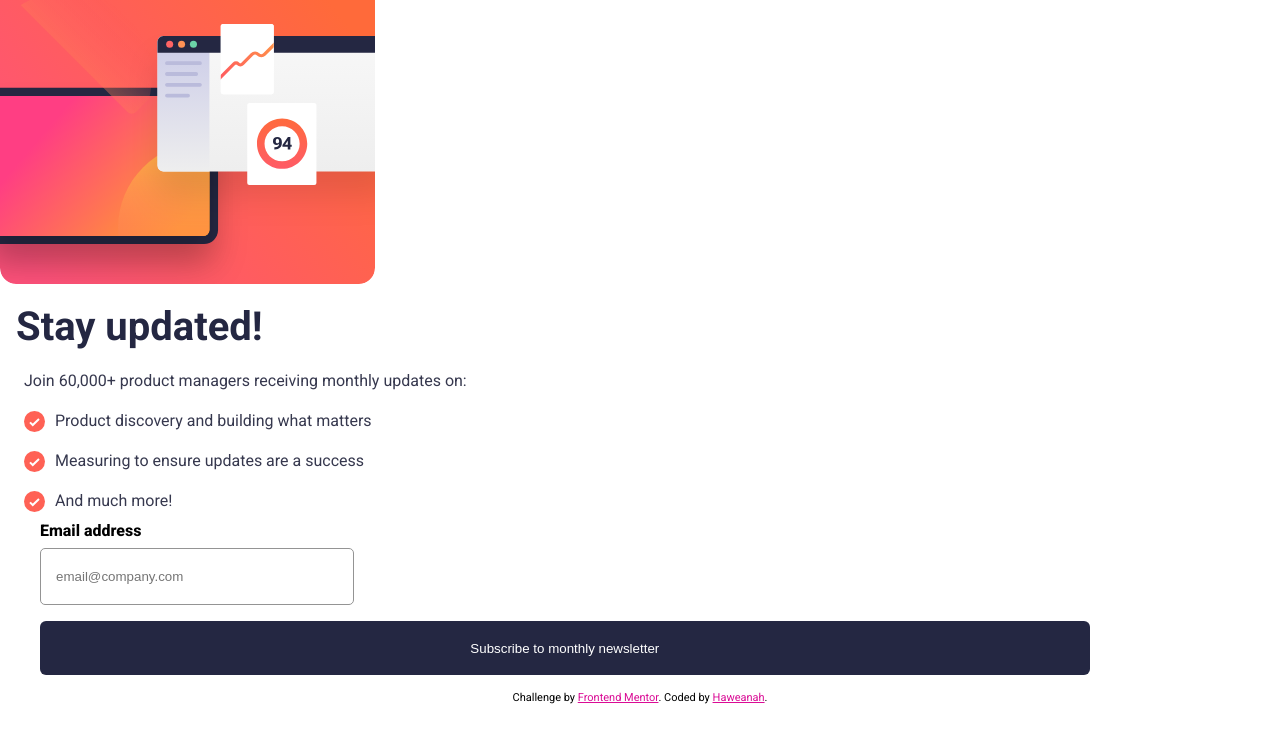
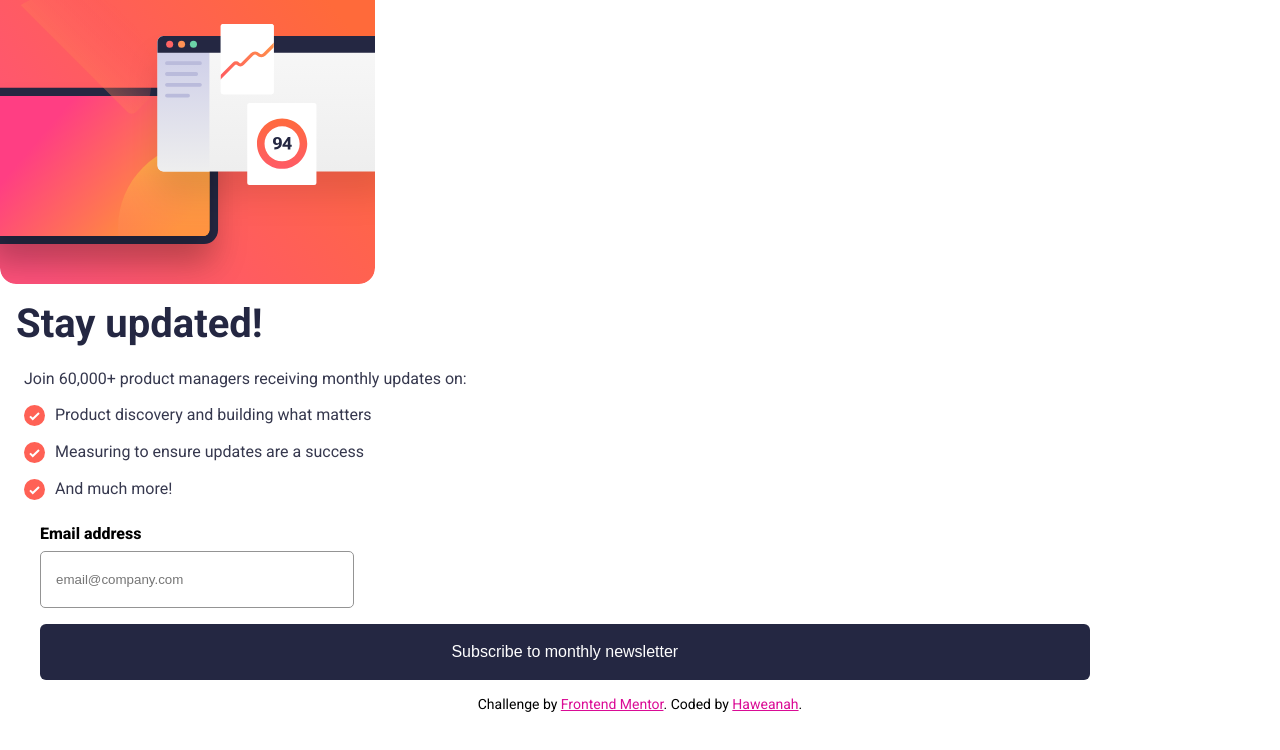
Before and after one commit to Haweanah/newsletter-sign-up, a React (Vite) app: page / in a window 1280 px wide. Shown: the top 750 px of the page. Built offline with nearby package versions, Linux system fonts and the light colour scheme.

Commit message:
active states

```diff
--- a/src/App.css
+++ b/src/App.css
@@ -33,7 +33,8 @@ img {
 }
 
 .attribution {
-    font-size: 11px; text-align: center;
+    font-size: 14px;
+    text-align: center;
  }
 
 
@@ -43,20 +44,20 @@ img {
 
 
 .newsletter-info > h1 {
-    padding-top: 0.7rem;
-    padding-bottom: 0.7rem;
+    padding-top: 1rem;
+    padding-bottom: 0.9rem;
     font-size: 2.5rem;
     color: hsl(234, 29%, 20%);
 }
 
 .newsletter-info {
     color: hsl(235, 18%, 26%);
-    padding: 0.5rem 1rem 0 ;
+    padding: 0 1rem 0 ;
 }
 
 .newsletter-info > p,
 .newsletter-info > ul li {
-    line-height: 1.5rem;
+    line-height: 1.2rem;
     font-size: 16px;
     padding: 0.5rem;
 
@@ -94,8 +95,13 @@ li {
     -o-border-radius: 5px;
 }
 
+label {
+    margin-top: 1rem;
+}
+
 input[type="email"] {
   padding: 20px 120px 20px 15px;
+  cursor: pointer;
 }
 
 
@@ -103,9 +109,9 @@ input[type="email"] {
 
 
    input[type="submit"] {
-    color: hsl(0, 0%, 100%);
-    display: flex;
-   width: 82%;
+  color: hsl(0, 0%, 100%);
+  display: flex;
+  width: 82%;
   background-color: hsl(234, 29%, 20%);
   padding: 1.2rem 1rem;
   margin: 0 2.5rem 1rem;
@@ -113,5 +119,13 @@ input[type="email"] {
   border: none;
   border-radius: 6px;
   cursor: pointer;
+  font-size: 1rem;
+  -webkit-border-radius: 6px;
+  -moz-border-radius: 6px;
+  -ms-border-radius: 6px;
+  -o-border-radius: 6px;
+}
 
+input[type="submit"]:hover {
+    background-color: hsl(4, 100%, 67%);
 }
```
